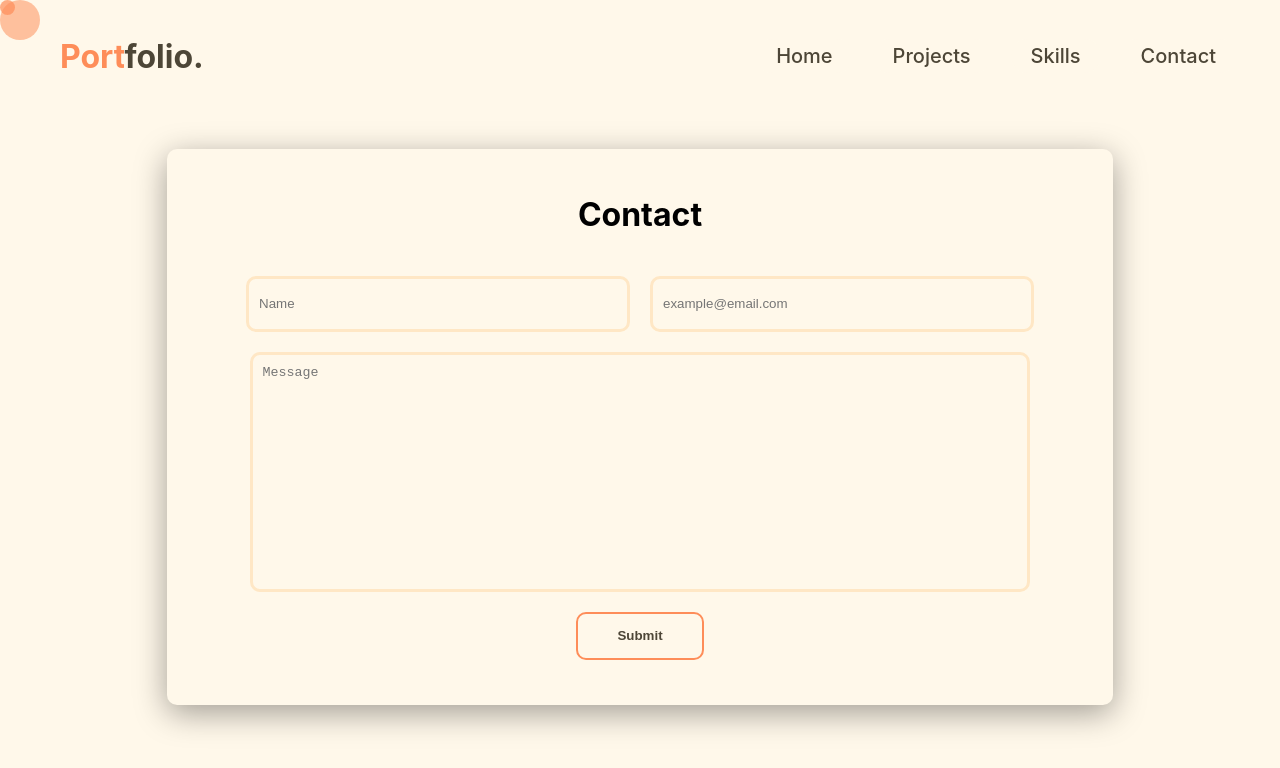
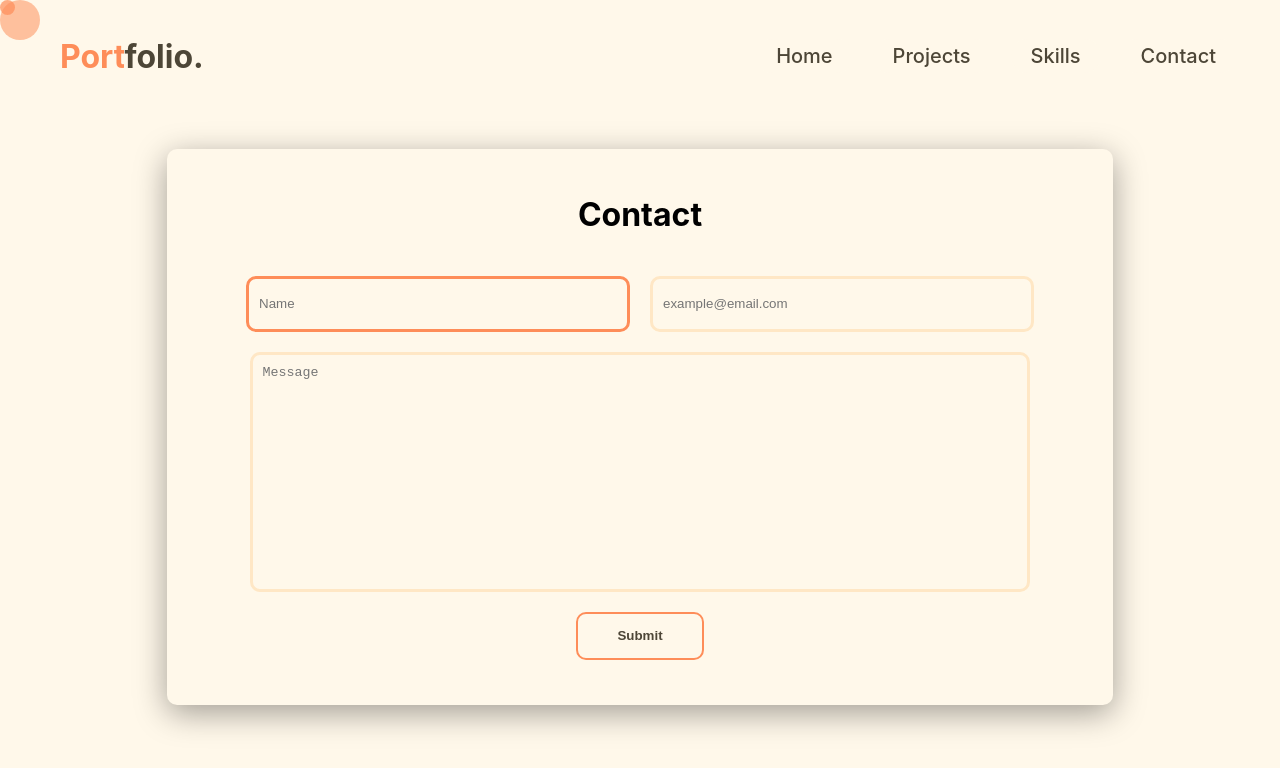
Before and after one commit to Tejas-Dalvi-99/portfolio, a React (Create React App) app: page /contact in a window 1280 px wide. Shown: the top 768 px of the page. Built offline with nearby package versions, Linux system fonts and the light colour scheme; no server answers.

Commit message:
added focus in input field on render of contact form

```diff
--- a/src/components/Contact.js
+++ b/src/components/Contact.js
@@ -1,4 +1,4 @@
-import React, { useState , useRef } from "react";
+import React, { useState , useRef, useEffect } from "react";
 import "./Contact.css";
 import { Flip, ToastContainer, toast } from "react-toastify";
 import "react-toastify/dist/ReactToastify.css";
@@ -11,6 +11,7 @@ function Contact() {
   const [email , setEmail] = useState('');
   const [message, setMessage] = useState('');
   const form = useRef();
+  const inputEl = useRef(null);
 
   const serviceID = process.env.REACT_APP_YOUR_SERVICE_ID ;
   const templateId = process.env.REACT_APP_YOUR_TEMPLATE_ID ;
@@ -29,11 +30,6 @@ function Contact() {
   function handleSubmit(e) {
     e.preventDefault();
     emailjs.sendForm(serviceID, templateId, form.current, publicKey)
-      // .then((result) => {
-      //     console.log(result.text);
-      // }, (error) => {
-      //     console.log(error.text);
-      // });
     toast.success("Thank you for the Feeback !", {
       position: "top-center",
       autoClose: 1000,
@@ -49,6 +45,10 @@ function Contact() {
     setMessage('')
   }
 
+  useEffect(()=>{
+    inputEl.current.focus();
+  },[])
+
   return (
     <>
       <motion.div
@@ -62,6 +62,7 @@ function Contact() {
           <input
             type="text"
             placeholder="Name"
+            ref={inputEl}
             name="user_name"
             value={name}
             onChange={handleChangeName}
```
